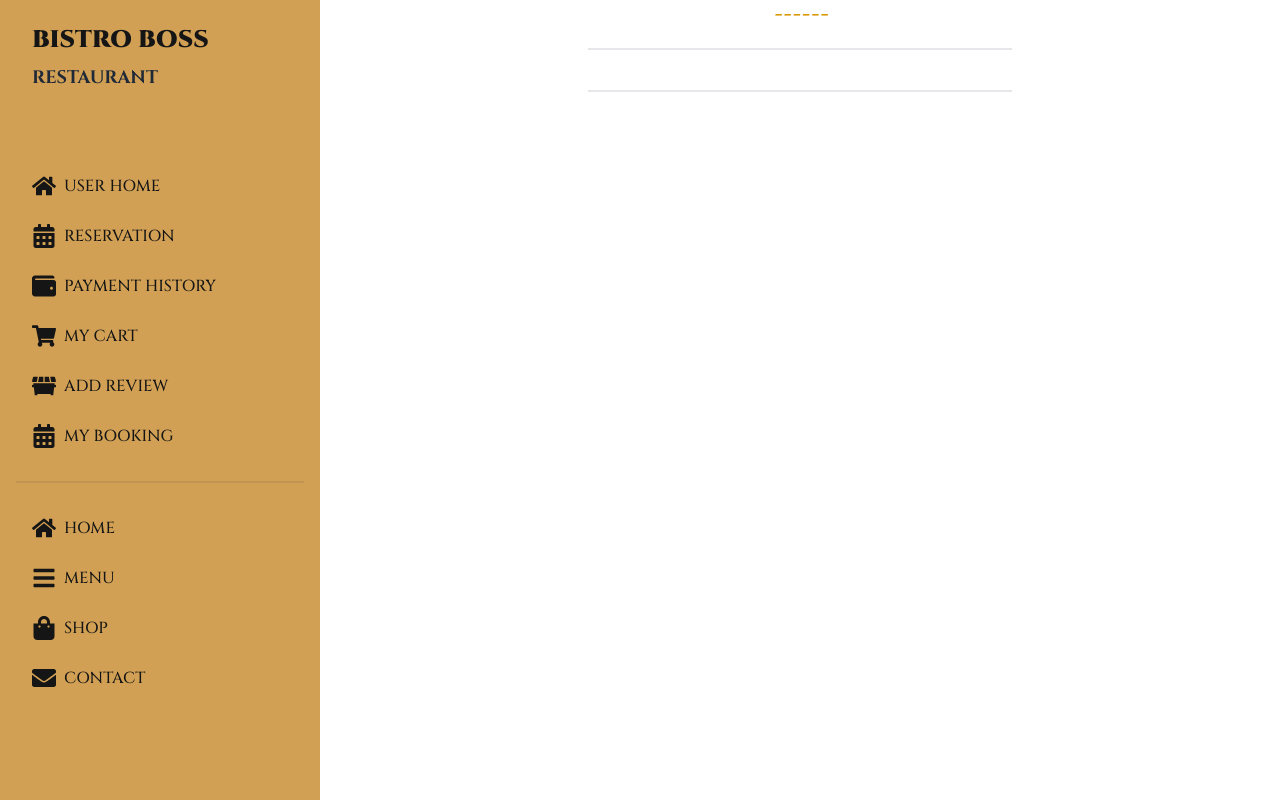
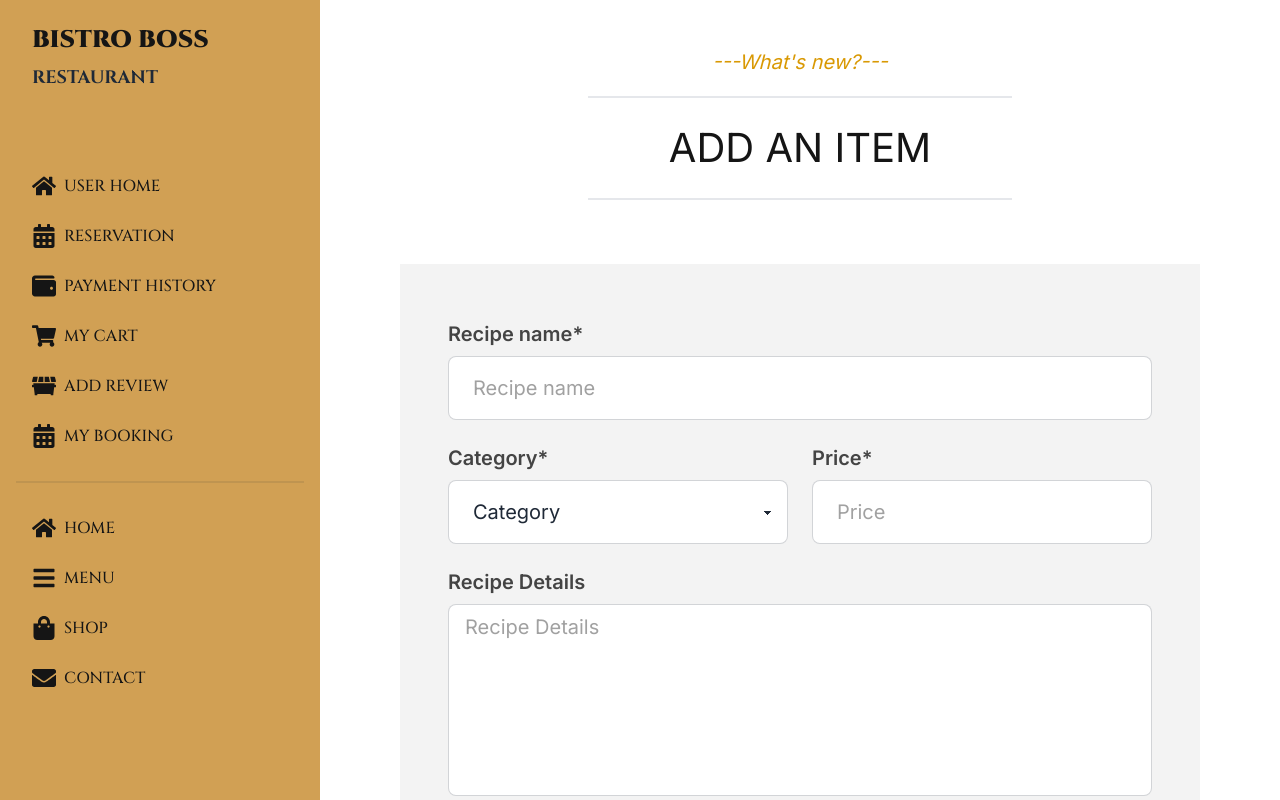
Before and after one commit to ajmainnishu/bistro-boss-restaurant-client-phero, a React (Vite) app: page /dashboard/additems in a window 1280 px wide. Shown: the top 800 px of the page. Built offline with nearby package versions, Linux system fonts and the light colour scheme; no server answers.

Commit message:
feat: AddItems component added

```diff
--- a/src/pages/Dashboard/AddItems/AddItems.jsx
+++ b/src/pages/Dashboard/AddItems/AddItems.jsx
@@ -1,10 +1,102 @@
+import { Helmet } from "react-helmet-async";
 import SectionTitle from "../../../shared/SectionTitle/SectionTitle";
+import { FaUtensils } from "react-icons/fa";
+import { useForm } from 'react-hook-form';
+import useAxiosSecure from "../../../hooks/useAxiosSecure/useAxiosSecure";
+import Swal from "sweetalert2";
 
+const img_hosting_token = import.meta.env.VITE_IMAGE_UPLOAD_TOKEN;
 
 const AddItems = () => {
+    const [axiosSecure] = useAxiosSecure();
+    const { register, handleSubmit, reset } = useForm();
+    // imgbb hosting url
+    const img_hosting_url = `https://api.imgbb.com/1/upload?key=${img_hosting_token}`;
+    const onSubmit = data => {
+        const formData = new FormData();
+        formData.append('image', data.image[0]);
+        fetch(img_hosting_url, {
+            method: 'POST',
+            body: formData
+        })
+            .then(res => res.json())
+            .then(imgResponse => {
+                if (imgResponse.success) {
+                    const imgURL = imgResponse.data.display_url;
+                    const { name, category, price, recipe } = data;
+                    const newItem = { name, category, price: parseFloat(price), recipe, image: imgURL };
+                    axiosSecure.post('/menu', newItem)
+                        .then(data => {
+                            if (data.data.insertedId) {
+                                reset();
+                                Swal.fire({
+                                    position: "top-end",
+                                    icon: "success",
+                                    title: "Item added successfully",
+                                    showConfirmButton: false,
+                                    timer: 1500
+                                });
+                            }
+                        })
+                }
+            })
+    }
     return (
-        <div>
-            <SectionTitle ></SectionTitle>
+        <div className="w-10/12 mx-auto pt-12 pb-32 space-y-16">
+            {/* website title dynamic */}
+            <Helmet>
+                <title>Bistro Boss | Add Items</title>
+            </Helmet>
+            {/* section title */}
+            <SectionTitle title={'ADD AN ITEM'} subTitle={"What's new?"}></SectionTitle>
+            <div className="bg-[#F3F3F3] p-12">
+                {/* form */}
+                <form onSubmit={handleSubmit(onSubmit)} className="space-y-4">
+                    {/* name */}
+                    <div className="form-control w-full">
+                        <label className="label ps-0">
+                            <span className="text-[#444444] font-semibold text-xl">Recipe name*</span>
+                        </label>
+                        <input type="text" {...register("name", { required: true })} placeholder="Recipe name" className="input input-lg input-bordered w-full placeholder:text-[#A1A1A1] placeholder:font-normal placeholder:text-xl" />
+                    </div>
+                    <div className="flex flex-col lg:flex-row gap-x-6 gap-y-4">
+                        {/* category */}
+                        <div className="form-control w-full">
+                            <label className="label ps-0">
+                                <span className="text-[#444444] font-semibold text-xl">Category*</span>
+                            </label>
+                            <select defaultValue={'Category'} {...register("category", { required: true })} className="select select-lg select-bordered text-xl font-normal">
+                                <option disabled>Category</option>
+                                <option>salad</option>
+                                <option>pizza</option>
+                                <option>soup</option>
+                                <option>dessert</option>
+                                <option>drinks</option>
+                            </select>
+                        </div>
+                        {/* price */}
+                        <div className="form-control w-full">
+                            <label className="label ps-0">
+                                <span className="text-[#444444] font-semibold text-xl">Price*</span>
+                            </label>
+                            <input type="number" step={'any'} {...register("price", { required: true })} placeholder="Price" className="input input-lg input-bordered w-full placeholder:text-[#A1A1A1] placeholder:font-normal placeholder:text-xl" />
+                        </div>
+                    </div>
+                    {/* details */}
+                    <div className="form-control">
+                        <label className="label ps-0">
+                            <span className="text-[#444444] font-semibold text-xl">Recipe Details</span>
+                        </label>
+                        <textarea {...register("recipe", { required: true })} className="textarea textarea-bordered h-48 resize-none placeholder:text-[#A1A1A1] placeholder:font-normal placeholder:text-xl" placeholder="Recipe Details"></textarea>
+                    </div>
+                    {/* file input */}
+                    <div>
+                        <input type="file" {...register("image", { required: true })} className="file-input  w-full file:capitalize file:bg-[#E8E8E8] file:border-0 file:text-[#444444] file:text-xl file:font-normal text-[#444444] font-normal text-xl max-w-xs bg-transparent mt-2 mb-4" />
+                    </div>
+                    {/* button */}
+                    <button type="submit" className="btn capitalize text-white border-0  bg-gradient-to-r from-[#835D23] to-[#B58130] rounded-none text-xl font-bold px-7">Add Item <FaUtensils /></button>
+                </form>
+            </div>
         </div>
     );
 };
```
